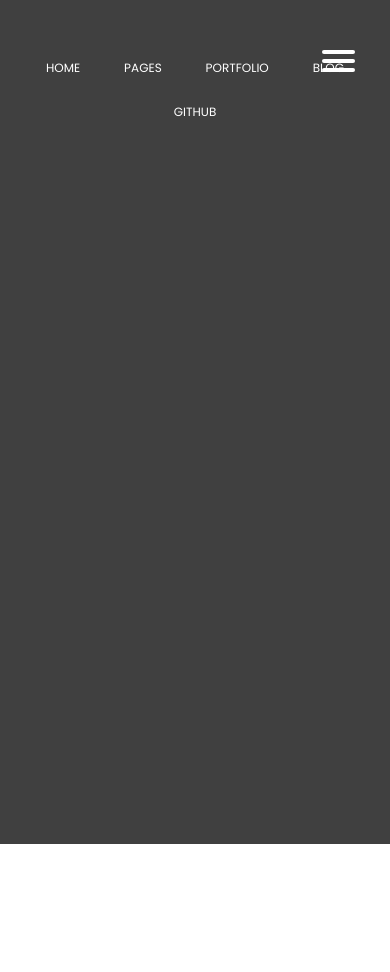
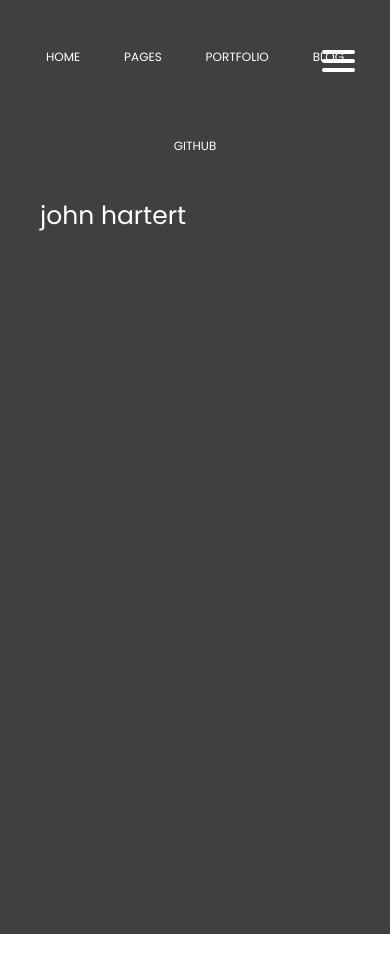
Before and after one commit to john-hartert/portfolio, a plain HTML site: page index.html in a window 390 px wide. Shown: the top 972 px of the page. Drawn offline with nearby package versions, Linux system fonts and the light colour scheme.

Commit message:
Aligns header and hamburger

```diff
--- a/index.html
+++ b/index.html
@@ -11,14 +11,15 @@
 </head>
 <body>
     <div class="row">
-        <a class="john">john hartert</a>
+
         <div class="col-md-8">
             <a class="topper">HOME</a>
             <a class="topper">PAGES</a>
             <a class="topper">PORTFOLIO</a>
             <a class="topper">BLOG</a>
             <a class="topper">GITHUB</a>
-
+            <a class="john">john hartert</a>
+            <!-- Hamburger -->
             <nav role='navigation'>
             <div id="menuToggle">
 
@@ -37,15 +38,9 @@
                 </ul>
             </div>
             </nav>
-
-
-
-
-
-
-
             </div>
             </div>
+
         <div class="row">
             <div id="hero-img" class="container-fluid">
             </div>
--- a/main.css
+++ b/main.css
@@ -16,7 +16,7 @@ body{
     font-family: 'Poppins', sans-serif;
     line-height: 24px;
     padding: 20px;
-    padding-top: 0px;
+    padding-top: 45px;
     text-decoration: none;
     display: flex;
     flex: center;
```
Lines whose indentation alone changed are shown as unchanged.
